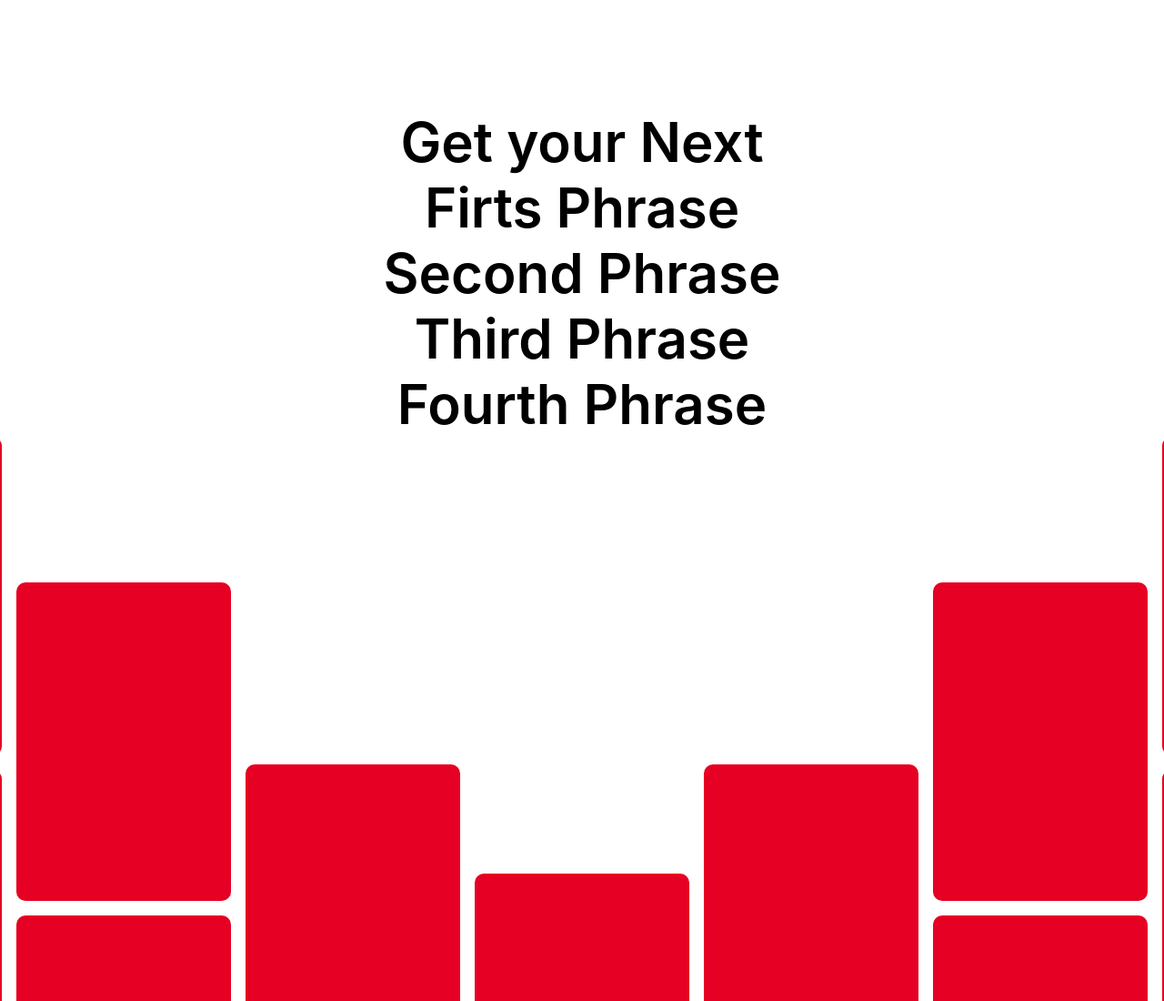
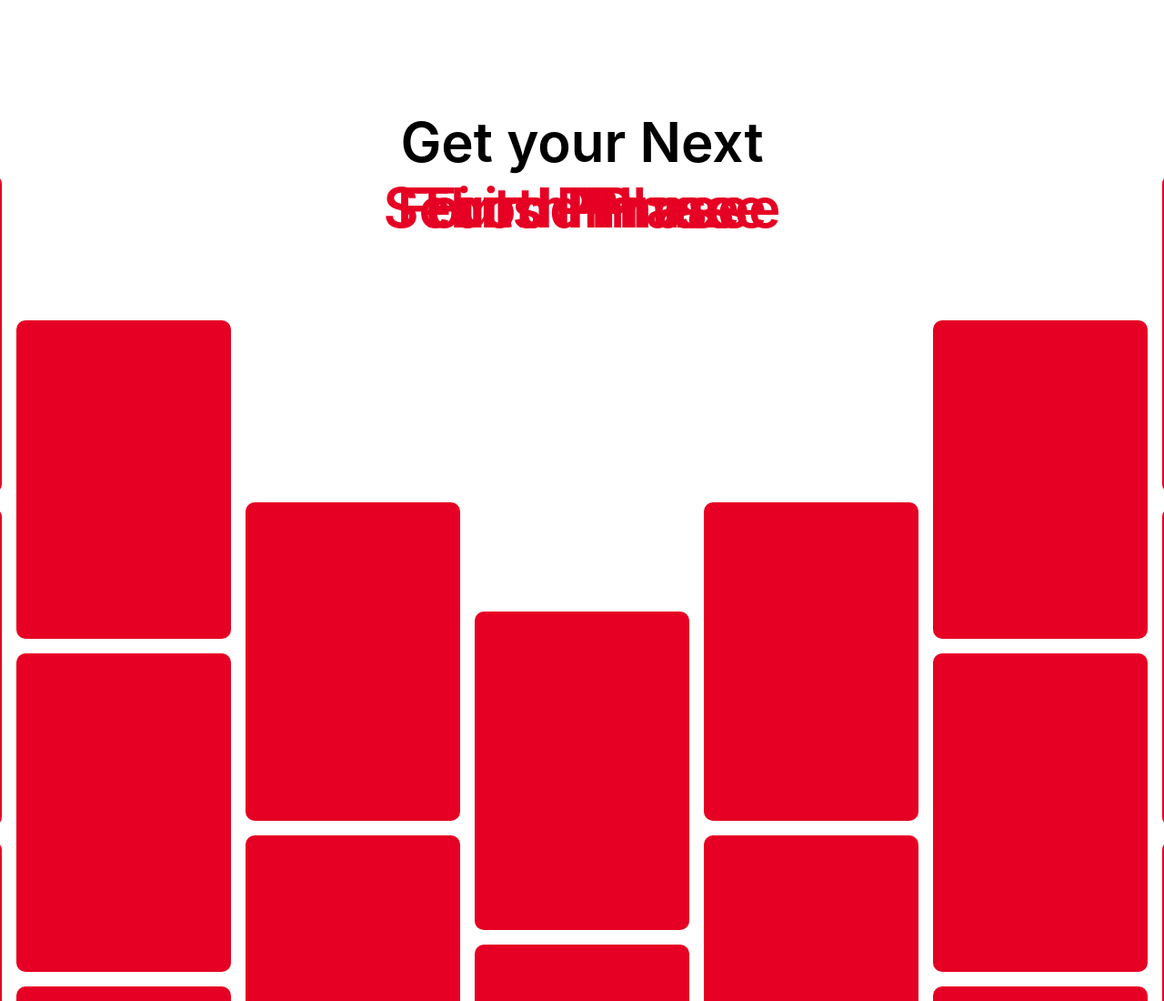
Before and after one commit to LeandroGCruzP/clone-pinterest, a plain HTML site: page index.html in a window 1280 px wide. Shown: the top 1100 px of the page at 91% size. Drawn offline with Linux system fonts and the light colour scheme.

Commit message:
styles _heading

```diff
--- a/index.html
+++ b/index.html
@@ -12,10 +12,18 @@
       <span class="text">Get your Next</span>
 
       <div class="wrapper">
-        <h2 class="text">Firts Phrase</h2>
-        <h2 class="text">Second Phrase</h2>
-        <h2 class="text">Third Phrase</h2>
-        <h2 class="text">Fourth Phrase</h2>
+        <div class="offset">
+          <h2 class="text">Firts Phrase</h2>
+        </div>
+        <div class="offset">
+          <h2 class="text">Second Phrase</h2>
+        </div>
+        <div class="offset">
+          <h2 class="text">Third Phrase</h2>
+        </div>
+        <div class="offset">
+          <h2 class="text">Fourth Phrase</h2>
+        </div>
       </div>
   </div>
 
--- a/styles/_heading.scss
+++ b/styles/_heading.scss
@@ -12,5 +12,16 @@
   }
   .wrapper {
     position: relative;
+
+    .offset {
+      position: absolute;
+      top: 0;
+      left: 0;
+      transform: translateX(-50%);
+    }
+    .text {
+      white-space: nowrap;
+      color: $red;
+    }
   }
 }
--- a/styles/styles.scss
+++ b/styles/styles.scss
@@ -1,5 +1,5 @@
 @import "./reset.scss";
 @import "./variables.scss";
 
-@import "./heading";
+@import "./heading.scss";
 @import "./grid.scss";
```
Also changed, not shown: styles/styles.css, 1 other file.
